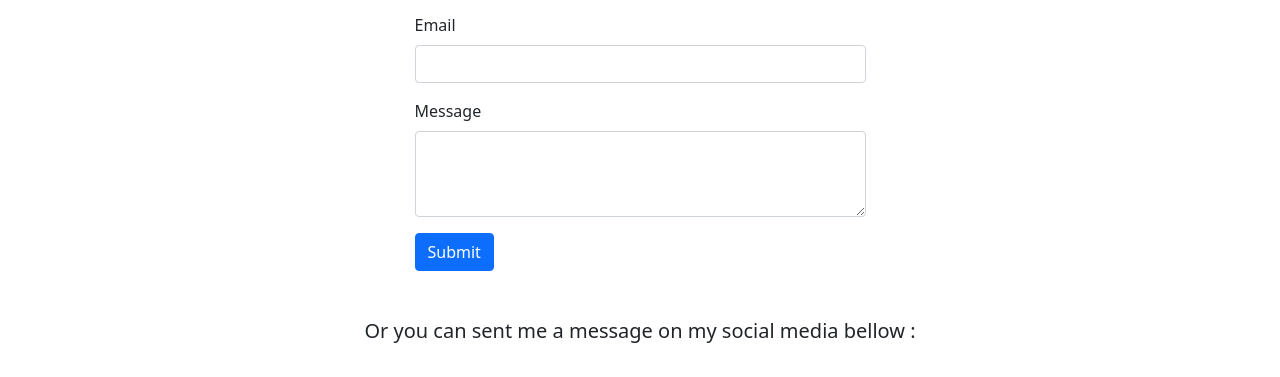
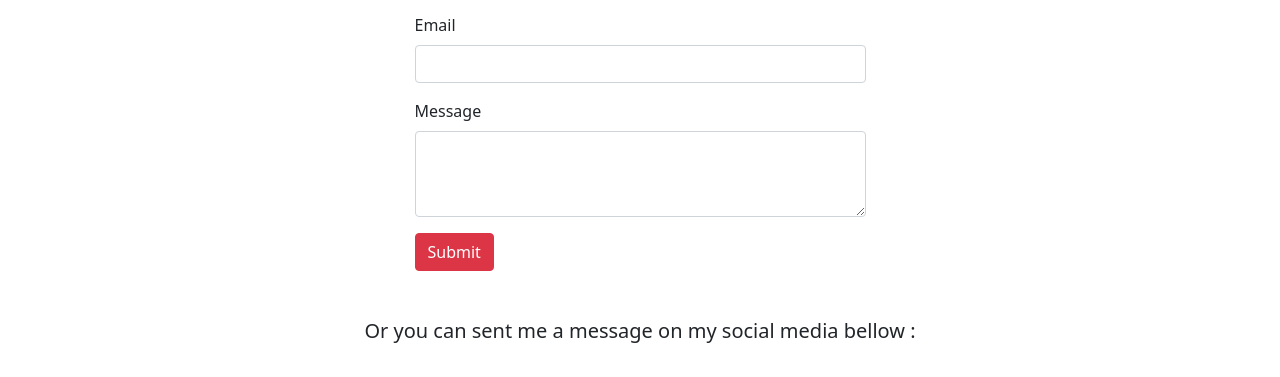
Before and after one commit to mdedysetiawan/dedysetiawan.github.io, a plain HTML site: page index.html in a window 1280 px wide. Shown: the part 3143-3520 px from the top of the page. Drawn offline with nearby package versions, Linux system fonts and the light colour scheme.

Commit message:
merubah tombol

```diff
--- a/index.html
+++ b/index.html
@@ -175,7 +175,7 @@
                 <label for="pesan" class="form-label">Message</label>
                 <textarea class="form-control" id="pesan" rows="3" name="pesan"></textarea>
               </div>
-              <button type="submit" class="btn btn-primary btn-kirim">Submit</button>
+              <button type="submit" class="btn btn-danger btn-kirim">Submit</button>
               <button class="btn btn-primary btn-loading d-none" type="button" disabled>
                 <span class="spinner-border spinner-border-sm" role="status" aria-hidden="true"></span>
                 Loading...
```
